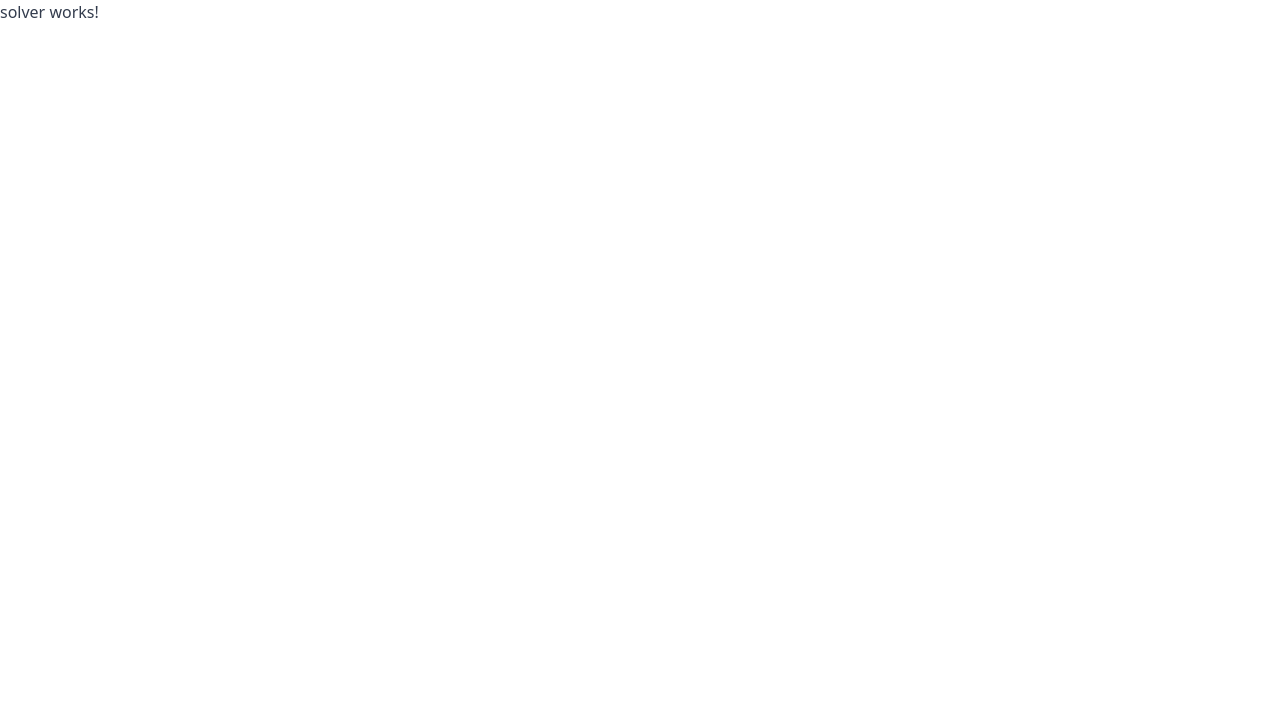
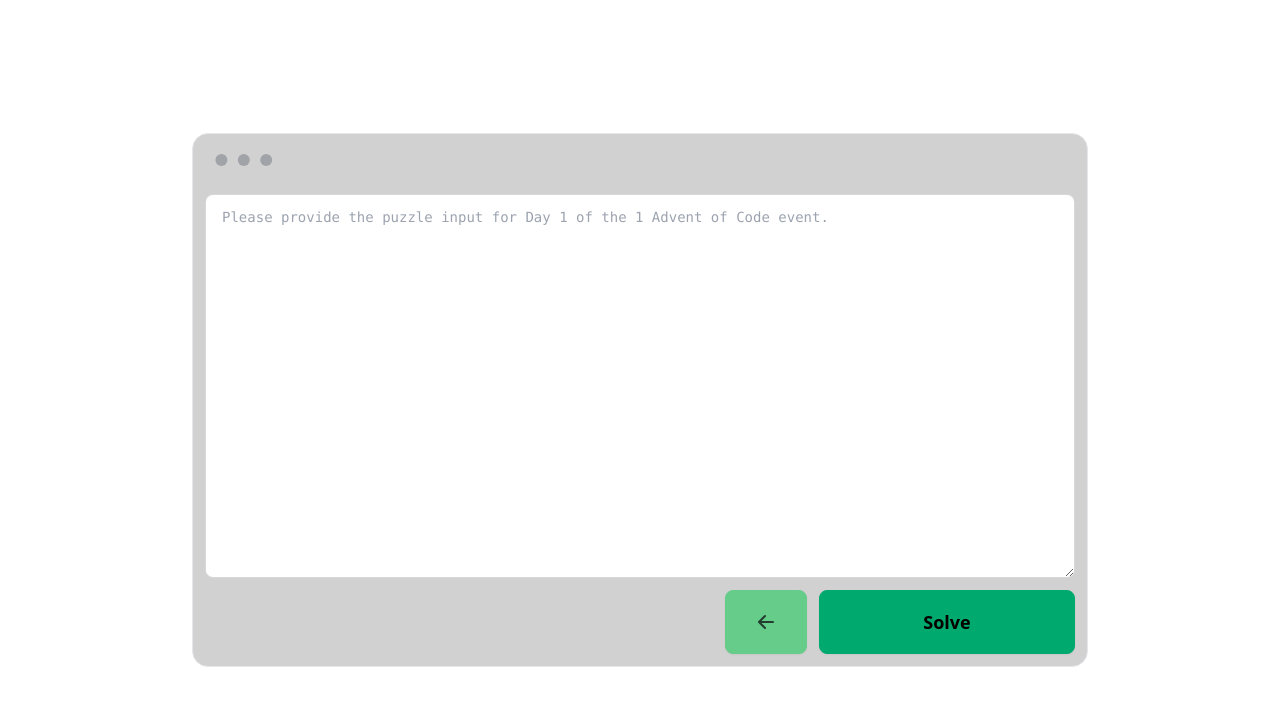
Before and after one commit to crixodia/aoc, an Angular app: page /1/1 in a window 1280 px wide. Shown: the top 706 px of the page. Built offline with nearby package versions, Linux system fonts and the light colour scheme.

Commit message:
:sparkles: Solver page done without answers

```diff
--- a/src/app/components/event/event.component.html
+++ b/src/app/components/event/event.component.html
@@ -52,8 +52,10 @@
                 @for (row of this.calendarNumbers; track row.valueOf; let i = $index) {
                 <tr class="text-center">
                     @for (col of row; track col.valueOf; let j = $index) {
-                    <td [class]="calendarDisabled[i][j]? '':'hover:bg-primary cursor-pointer bg-base-300 hover:dark:text-accent-content'"
-                        class="border p-1 h-40 xl:w-40 lg:w-30 md:w-30 sm:w-20 w-10 overflow-auto transition duration-500 ease">
+                    <td (click)="calendarDisabled[i][j]?'': navigateSolver(col)"
+                        [class]="calendarDisabled[i][j]? '':'hover:bg-primary cursor-pointer bg-base-300 hover:dark:text-accent-content'"
+                        class="border p-1 h-40 xl:w-40 lg:w-30 md:w-30 sm:w-20 w-10 overflow-auto transition duration-500 ease"
+                        style="background-image: none; background-position: center center; background-repeat: no-repeat;">
                         <div class="flex flex-col h-40 xl:w-40 lg:w-30 md:w-30 sm:w-full w-10 mx-auto overflow-hidden">
                             <div class="top h-5 w-full font-mono">
                                 <span class="">{{ col }}</span>
@@ -97,8 +99,8 @@
             </span>
             <span class="text-xs">{{ getDayLabel((weekDayStart + col - 1)%7) }}</span>
         </div>
-        <div
-            class="hover:dark:text-accent-content flex items-center rounded-2xl cursor-pointer bg-base-200 transition duration-500 ease hover:bg-primary shadow-md w-full gap-3 p-3">
+        <div class="hover:dark:text-accent-content flex items-center rounded-2xl cursor-pointer bg-base-200 transition duration-500 ease hover:bg-primary shadow-md w-full gap-3 p-3"
+            (click)="navigateSolver(col)">
             <div class="avatar">
                 <div class="w-16 rounded-lg">
                     <img src="https://daisyui.com/tailwind-css-component-profile-2@56w.png"
--- a/src/app/components/event/event.component.ts
+++ b/src/app/components/event/event.component.ts
@@ -117,4 +117,8 @@ export class EventComponent implements OnInit {
         return '';
     }
   }
+
+  navigateSolver(day: number) {
+    this.router.navigate([this.eventYear, day.toString()]);
+  }
 }
--- a/src/app/components/home/home.component.html
+++ b/src/app/components/home/home.component.html
@@ -1,10 +1,12 @@
 <div class="flex-wrap flex justify-center">
     @for (event of events; track event){
     @if ( event.done ){
-    <div (click)="navigateEvent(event.year)"
+    <div
         class="w-full card card-compact md:w-64 m-3 bg-base-200 shadow-md hover:shadow-lg cursor-pointer transition duration-500 ease">
         <figure>
-            <img [ngClass]="loadingImages[0]?'skeleton':''" class="object-cover rounded-b-none w-full h-64" src="{{ event.imageUrl? event.imageUrl : 'assets/img/advent-of-code-placeholder.webp' }}"
+            <img (click)="navigateEvent(event.year)" [ngClass]="loadingImages[0]?'skeleton':''"
+                class="object-cover rounded-b-none w-full h-64"
+                src="{{ event.imageUrl? event.imageUrl : 'assets/img/advent-of-code-placeholder.webp' }}"
                 alt="Advent of Code {{ event.year }}" />
         </figure>
         <div class="card-body items-center text-center">
--- a/src/app/components/solver/solver.component.html
+++ b/src/app/components/solver/solver.component.html
@@ -1 +1,17 @@
-<p>solver works!</p>
+<div class="flex h-screen">
+    <div class="m-auto w-screen sm:max-w-4xl h-full md:h-fit">
+        <div class="mockup-window border bg-base-300 h-full">
+            <textarea class="mx-3 mt-3 font-mono textarea textarea-bordered h-full md:h-96"
+                placeholder="Please provide the puzzle input for Day {{ eventDay }} of the {{ eventYear }} Advent of Code event."></textarea>
+            <div class="w-full flex justify-end">
+                <button (click)="navigateCancel()" class="btn btn-lg btn-primary m-3"> <svg
+                        xmlns="http://www.w3.org/2000/svg" width="32" height="32" fill="currentColor"
+                        class="bi bi-arrow-left-short" viewBox="0 0 16 16">
+                        <path fill-rule="evenodd"
+                            d="M12 8a.5.5 0 0 1-.5.5H5.707l2.147 2.146a.5.5 0 0 1-.708.708l-3-3a.5.5 0 0 1 0-.708l3-3a.5.5 0 1 1 .708.708L5.707 7.5H11.5a.5.5 0 0 1 .5.5" />
+                    </svg></button>
+                <button class="btn-wide btn btn-lg btn-success my-3 mr-3">Solve</button>
+            </div>
+        </div>
+    </div>
+</div>
--- a/src/app/components/solver/solver.component.ts
+++ b/src/app/components/solver/solver.component.ts
@@ -1,4 +1,5 @@
 import { Component } from '@angular/core';
+import { ActivatedRoute, Router, RouterModule } from '@angular/router';
 
 @Component({
   selector: 'app-solver',
@@ -8,5 +9,21 @@ import { Component } from '@angular/core';
   styleUrl: './solver.component.css'
 })
 export class SolverComponent {
+  eventYear: number = 0;
+  eventDay: number = 0;
 
+  constructor(private route: ActivatedRoute, private router: Router) { }
+
+  ngOnInit() {
+    this.eventYear = Number(this.route.snapshot.paramMap.get('year'));
+    this.eventDay = Number(this.route.snapshot.paramMap.get('day'));
+
+    if (this.eventDay < 1 || this.eventDay > 25) {
+      this.router.navigate(['/', this.eventYear.toString()]);
+    }
+  }
+
+  navigateCancel() {
+    this.router.navigate(['/', this.eventYear.toString()]);
+  }
 }
```
